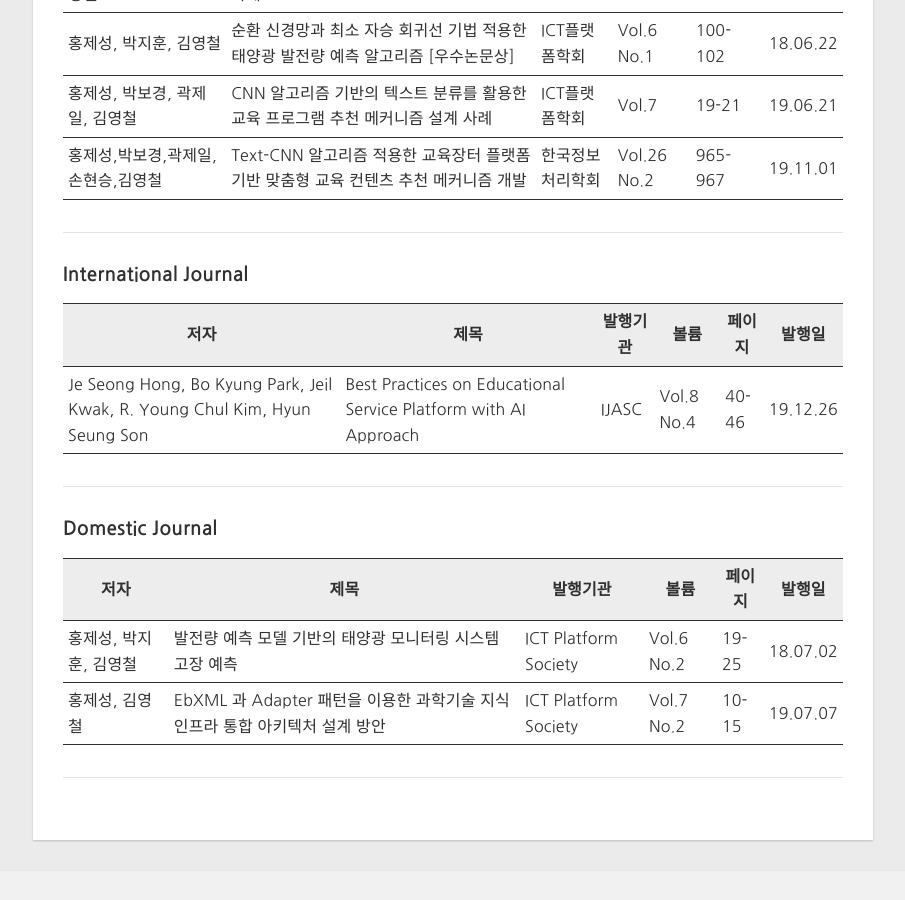
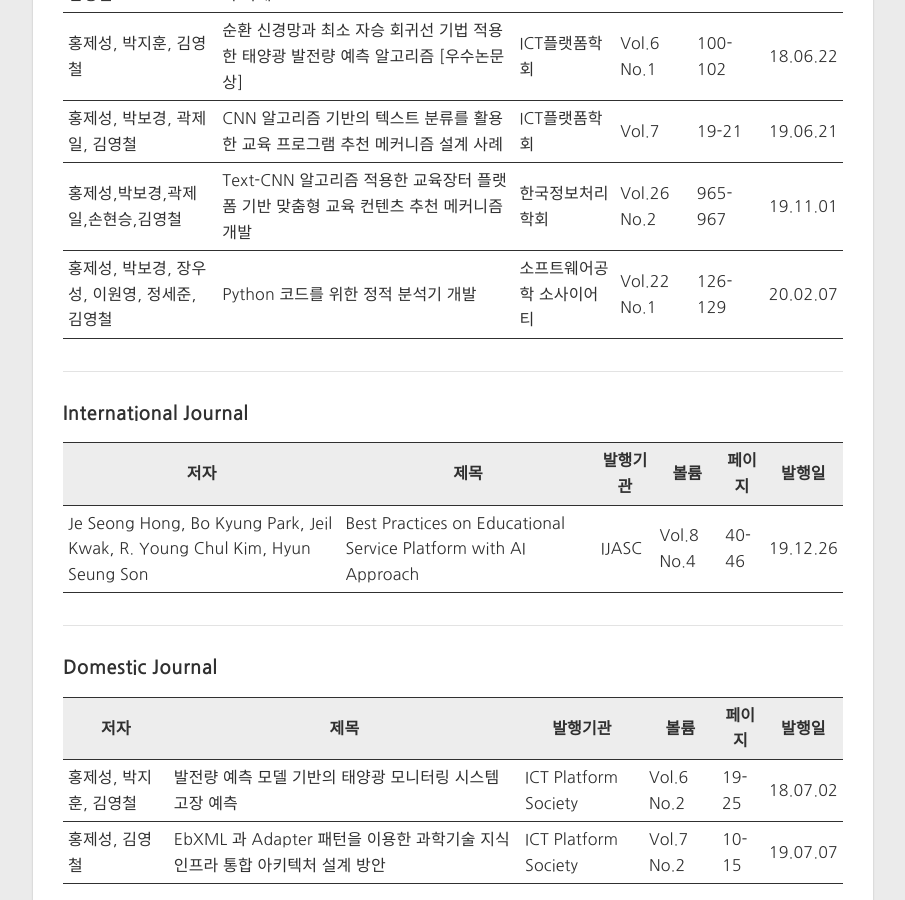
Before and after one commit to HongJeSeong/HongJeSeong.github.io, a Jekyll site: the page built from about/about.md, in a window 1280 px wide and 900 px high, scrolled down 1143 px. Shown: the whole window, without its empty margins (187-1092 px from the left). Built offline with Jekyll 4.4.1, drawn with Linux system fonts in a browser that asks for light colours; nearby versions of some CDN libraries.

Commit message:
Update about.md

```diff
--- a/about/about.md
+++ b/about/about.md
@@ -37,6 +37,7 @@ Md Ibrahim Khalil,Jae Hyeoung Cho,Won Young Lee, Hyun-Sik An, Jae Sung Hong,Youn
 홍제성, 박지훈, 김영철 |순환 신경망과 최소 자승 회귀선 기법 적용한 태양광 발전량 예측 알고리즘 [우수논문상]|ICT플랫폼학회|Vol.6 No.1|100-102|18.06.22
 홍제성, 박보경, 곽제일, 김영철|CNN 알고리즘 기반의 텍스트 분류를 활용한 교육 프로그램 추천 메커니즘 설계 사례|ICT플랫폼학회|Vol.7|19-21|19.06.21
 홍제성,박보경,곽제일,손현승,김영철|Text-CNN 알고리즘 적용한 교육장터 플랫폼 기반 맞춤형 교육 컨텐츠 추천 메커니즘 개발|한국정보처리학회|Vol.26 No.2|965-967|19.11.01
+홍제성, 박보경, 장우성, 이원영, 정세준, 김영철|Python 코드를 위한 정적 분석기 개발|소프트웨어공학 소사이어티|Vol.22 No.1|126-129|20.02.07
 
 ---
 
```
